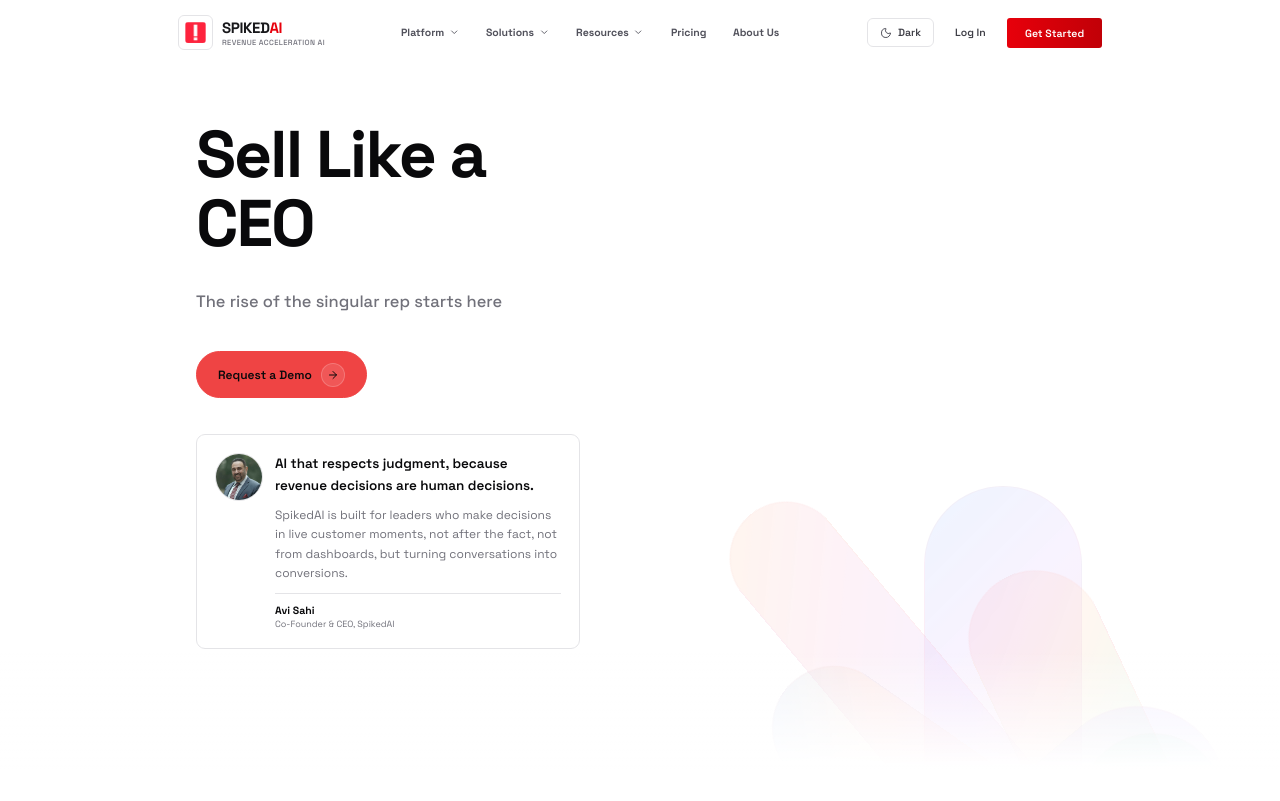
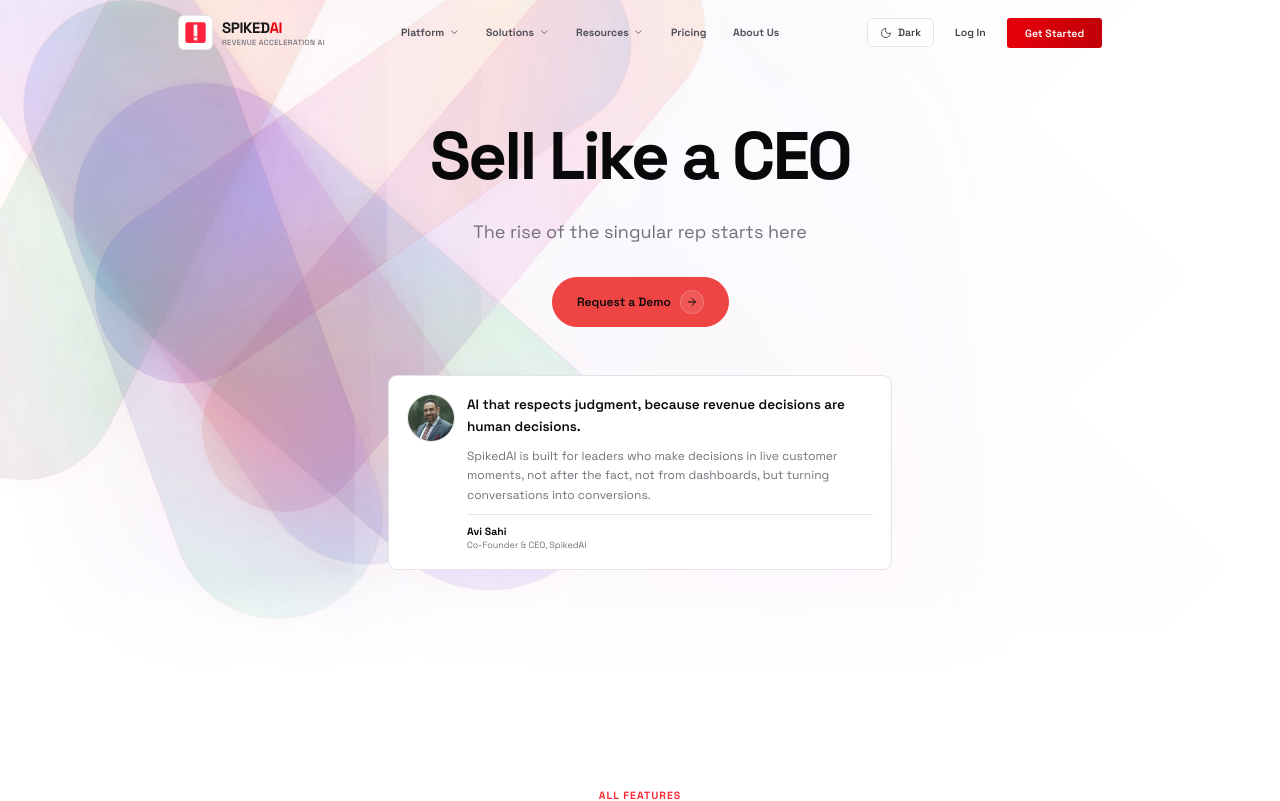
Before and after one commit to nexomac/spiked-landing-page, a SvelteKit app: page / in a window 1280 px wide. Shown: the top 801 px of the page. Built offline with nearby package versions, Linux system fonts and the light colour scheme.

Commit message:
Enhance Hero Section with minimalist design, improved layout, and added visual elements for better engagement

```diff
--- a/src/routes/+page.svelte
+++ b/src/routes/+page.svelte
@@ -460,50 +460,62 @@
 	</div>
 
 	<div class="page-content relative z-10">
-		<!-- Contextual AI Style Hero Section -->
+		<!-- Minimalist Centered Hero Section -->
 		<section
 			data-section="hero"
-			class="relative flex items-center overflow-hidden bg-background contextual-hero min-h-[85vh] py-20 sm:py-24"
+			class="relative flex items-center justify-center overflow-hidden bg-background contextual-hero min-h-[90vh] py-20 sm:py-24"
 		>
-			<!-- Abstract Iridescent Graphic (Right Side) -->
+			<!-- Subtle Light Rays -->
+			<div class="light-rays"></div>
+
+			<!-- Sophisticated Abstract Graphic System (Bottom Left Corner) -->
 			<div
 				class="contextual-graphic"
-				style={`transform: translate(${mouseX * 0.008}px, ${mouseY * 0.008}px);`}
+				style={`transform: translate(${-mouseX * 0.0015}px, ${mouseY * 0.0015}px);`}
 			>
+				<!-- Gradient Orbs for Depth -->
+				<div class="gradient-orb orb-primary"></div>
+				<div class="gradient-orb orb-secondary"></div>
+				<div class="gradient-orb orb-tertiary"></div>
+
+				<!-- Mesh Gradient Background -->
+				<div class="mesh-gradient"></div>
+
+				<!-- Iridescent Tubes with Enhanced Styling -->
 				<div class="iridescent-tube tube-1"></div>
 				<div class="iridescent-tube tube-2"></div>
 				<div class="iridescent-tube tube-3"></div>
 				<div class="iridescent-tube tube-4"></div>
 				<div class="iridescent-tube tube-5"></div>
 				<div class="iridescent-tube tube-6"></div>
+
+				<!-- Geometric Accents -->
+				<div class="geometric-accent accent-1"></div>
+				<div class="geometric-accent accent-2"></div>
+				<div class="geometric-accent accent-3"></div>
 			</div>
-			<div class="glass-loop-container" aria-hidden="true">
-				<div class="glass-loop base"></div>
-				<div class="glass-loop highlight"></div>
-				<div class="glass-loop sheen"></div>
-			</div>
-
-			<!-- Content Container -->
+
+			<!-- Content Container - Centered -->
 			<div
-				class="relative z-10 max-w-7xl mx-auto px-6 sm:px-8 lg:px-12 w-full hero-panel-inner"
+				class="relative z-10 max-w-4xl mx-auto px-6 sm:px-8 lg:px-12 w-full hero-panel-inner text-center"
 			>
 				<div
-					class="grid lg:grid-cols-2 gap-12 lg:gap-16 items-center hero-grid-shell"
+					class="flex flex-col items-center justify-center hero-grid-shell"
 				>
-					<!-- Left Column: Text Content -->
+					<!-- Centered Text Content -->
 					<div
-						class="contextual-content max-w-2xl lg:max-w-3xl mx-auto lg:mx-0 transform transition-all duration-1000 {visibleSections.hero
+						class="contextual-content max-w-3xl mx-auto transform transition-all duration-1000 {visibleSections.hero
 							? 'translate-y-0 opacity-100'
 							: 'translate-y-10 opacity-0'}"
 					>
 						<!-- Main Headline -->
-						<h1 class="contextual-headline mb-8 lg:mb-10">
+						<h1 class="contextual-headline mb-6 lg:mb-8">
 							<span class="block">Sell Like a CEO</span>
 						</h1>
 
 						<!-- Sub-headline -->
 						<p
-							class="contextual-subheadline mb-10 lg:mb-12 text-muted-foreground leading-relaxed max-w-[540px]"
+							class="contextual-subheadline mb-8 lg:mb-10 text-muted-foreground leading-relaxed mx-auto max-w-2xl"
 						>
 							The rise of the singular rep starts here
 						</p>
@@ -511,7 +523,7 @@
 						<!-- CTA Button -->
 						<a
 							href="/contact-sales"
-							class="contextual-cta group relative inline-flex items-center gap-3 px-7 py-3.5 rounded-full font-semibold text-base transition-all duration-200 mb-12"
+							class="contextual-cta group relative inline-flex items-center gap-3 px-8 py-4 rounded-full font-semibold text-base transition-all duration-200 mb-16"
 						>
 							<span class="relative z-10">Request a Demo</span>
 							<span
@@ -523,20 +535,20 @@
 							</span>
 						</a>
 
-						<!-- Founder Quote -->
+						<!-- Founder Quote - Centered -->
 						<div
-							class="bg-card border border-border rounded-xl p-6 hover:border-primary transition-all duration-200 max-w-lg"
+							class="bg-card border border-border rounded-xl p-6 hover:border-primary transition-all duration-200 max-w-2xl mx-auto"
 						>
-							<div class="flex gap-4 items-start">
+							<div class="flex flex-col sm:flex-row gap-4 items-start">
 								<!-- Photo -->
 								<img
 									src="/Photos/Avi Sahi.jpeg"
 									alt="Avi Sahi"
-									class="w-16 h-16 rounded-full object-cover border-2 border-border flex-shrink-0"
+									class="w-16 h-16 rounded-full object-cover border-2 border-border flex-shrink-0 mx-auto sm:mx-0"
 								/>
 
 								<!-- Quote Content -->
-								<div class="flex-1 min-w-0">
+								<div class="flex-1 min-w-0 text-left">
 									<blockquote>
 										<p
 											class="text-base sm:text-lg font-semibold text-foreground leading-relaxed mb-3"
@@ -562,11 +574,6 @@
 								</div>
 							</div>
 						</div>
-					</div>
-
-					<!-- Right Column: Abstract Graphic (Mobile: Hidden, shown in background) -->
-					<div class="hidden lg:block relative h-full min-h-[600px]">
-						<!-- Graphic is positioned absolutely in contextual-graphic -->
 					</div>
 				</div>
 			</div>
@@ -1656,198 +1663,395 @@
 		overflow: hidden;
 	}
 
+	/* Subtle Light Rays - Fortune 500 Style - Emanating from Bottom Left */
+	.light-rays {
+		position: absolute;
+		inset: 0;
+		background:
+			linear-gradient(225deg, transparent 0%, rgba(239, 68, 68, 0.015) 50%, transparent 100%),
+			linear-gradient(315deg, transparent 0%, rgba(168, 85, 247, 0.01) 50%, transparent 100%);
+		opacity: 0.3;
+		pointer-events: none;
+		z-index: 0;
+		animation: rays-shift 20s ease-in-out infinite;
+	}
+
+	@keyframes rays-shift {
+		0%, 100% {
+			opacity: 0.2;
+			transform: translate(0, 0);
+		}
+		50% {
+			opacity: 0.35;
+			transform: translate(-15px, -15px);
+		}
+	}
+
 	.hero-panel-inner {
 		padding-block: var(--hero-panel-padding);
 	}
 
 	.hero-grid-shell {
-		min-height: clamp(520px, 70vh, 860px);
-	}
-
-	/* Contextual Graphic Container */
+		min-height: clamp(400px, 60vh, 700px);
+	}
+
+	/* Contextual Graphic Container - Bottom Left Corner - Enhanced */
 	.contextual-graphic {
 		position: absolute;
-		top: 50%;
-		right: 5%;
-		width: 900px;
-		height: 900px;
-		transform: translateY(-50%);
-		opacity: 0.3;
+		bottom: 0;
+		left: 0;
+		width: 1300px;
+		height: 1300px;
+		transform: translate(-18%, 18%);
 		pointer-events: none;
 		z-index: 1;
+		filter: blur(1px);
+		opacity: 0.85;
 	}
 
 	@media (max-width: 1024px) {
 		.contextual-graphic {
-			width: 600px;
-			height: 600px;
-			right: -10%;
-			opacity: 0.4;
+			width: 1000px;
+			height: 1000px;
+			transform: translate(-12%, 12%);
+			opacity: 0.75;
 		}
 	}
 
 	@media (max-width: 768px) {
 		.contextual-graphic {
-			display: none;
-		}
-	}
-
-	/* Iridescent Tubes */
+			width: 800px;
+			height: 800px;
+			transform: translate(-8%, 8%);
+			opacity: 0.65;
+		}
+	}
+
+	/* Gradient Orbs - Fortune 500 Style */
+	.gradient-orb {
+		position: absolute;
+		border-radius: 50%;
+		filter: blur(80px);
+		opacity: 0.35;
+		animation: orb-pulse 12s ease-in-out infinite;
+	}
+
+	.orb-primary {
+		width: 450px;
+		height: 450px;
+		bottom: 5%;
+		left: 10%;
+		background: radial-gradient(
+			circle at 30% 30%,
+			rgba(239, 68, 68, 0.2) 0%,
+			rgba(168, 85, 247, 0.15) 40%,
+			rgba(59, 130, 246, 0.1) 70%,
+			transparent 100%
+		);
+		animation-delay: 0s;
+	}
+
+	.orb-secondary {
+		width: 350px;
+		height: 350px;
+		bottom: 15%;
+		left: 25%;
+		background: radial-gradient(
+			circle at 50% 50%,
+			rgba(236, 72, 153, 0.18) 0%,
+			rgba(251, 146, 60, 0.12) 50%,
+			transparent 100%
+		);
+		animation-delay: 2.5s;
+	}
+
+	.orb-tertiary {
+		width: 300px;
+		height: 300px;
+		bottom: 25%;
+		left: 5%;
+		background: radial-gradient(
+			circle at 40% 40%,
+			rgba(59, 130, 246, 0.15) 0%,
+			rgba(34, 197, 94, 0.1) 60%,
+			transparent 100%
+		);
+		animation-delay: 5s;
+	}
+
+	@keyframes orb-pulse {
+		0%, 100% {
+			transform: scale(1);
+			opacity: 0.35;
+		}
+		50% {
+			transform: scale(1.08);
+			opacity: 0.45;
+		}
+	}
+
+	/* Mesh Gradient Background */
+	.mesh-gradient {
+		position: absolute;
+		inset: 0;
+		background:
+			radial-gradient(at 20% 20%, rgba(239, 68, 68, 0.08) 0px, transparent 50%),
+			radial-gradient(at 80% 80%, rgba(168, 85, 247, 0.08) 0px, transparent 50%),
+			radial-gradient(at 60% 40%, rgba(59, 130, 246, 0.05) 0px, transparent 50%);
+		opacity: 0.5;
+		filter: blur(60px);
+		animation: mesh-shift 25s ease-in-out infinite;
+	}
+
+	@keyframes mesh-shift {
+		0%, 100% {
+			transform: translate(0, 0) scale(1);
+		}
+		33% {
+			transform: translate(-15px, -15px) scale(1.05);
+		}
+		66% {
+			transform: translate(10px, 10px) scale(0.98);
+		}
+	}
+
+	/* Iridescent Tubes - Enhanced Fortune 500 Style */
 	.iridescent-tube {
 		position: absolute;
 		border-radius: 100px;
-		background: rgba(239, 24, 32, 0.08);
-		border: 1px solid rgba(239, 24, 32, 0.15);
-		animation: iridescent-float 12s ease-in-out infinite;
-		opacity: 0.6;
-	}
-
-	/* Iridescent Tube Positions */
+		background: rgba(239, 24, 32, 0.05);
+		border: 1px solid rgba(239, 24, 32, 0.1);
+		animation: iridescent-float 15s ease-in-out infinite;
+		opacity: 0.5;
+		filter: blur(1px);
+		backdrop-filter: blur(15px);
+		box-shadow:
+			0 0 30px rgba(239, 68, 68, 0.06),
+			inset 0 0 50px rgba(168, 85, 247, 0.03);
+	}
+
+	/* Iridescent Tube Positions - Enhanced Bottom Left Layout */
 	.iridescent-tube.tube-1 {
-		width: 210px;
-		height: 750px;
-		top: 15%;
-		right: 20%;
-		transform: rotate(35deg);
+		width: 300px;
+		height: 950px;
+		bottom: 8%;
+		left: 12%;
+		transform: rotate(-35deg);
 		animation-delay: 0s;
-		border-radius: 105px;
+		border-radius: 150px;
 		background: linear-gradient(
-			135deg,
-			rgba(59, 130, 246, 0.5) 0%,
-			rgba(168, 85, 247, 0.4) 30%,
-			rgba(236, 72, 153, 0.4) 60%,
-			rgba(59, 130, 246, 0.5) 100%
+			225deg,
+			rgba(59, 130, 246, 0.35) 0%,
+			rgba(168, 85, 247, 0.28) 25%,
+			rgba(236, 72, 153, 0.25) 50%,
+			rgba(239, 68, 68, 0.22) 75%,
+			rgba(59, 130, 246, 0.3) 100%
 		);
+		--base-rotation: -35deg;
 	}
 
 	.iridescent-tube.tube-2 {
-		width: 180px;
-		height: 675px;
-		top: 25%;
-		right: 5%;
-		transform: rotate(-25deg);
+		width: 260px;
+		height: 900px;
+		bottom: 18%;
+		left: 3%;
+		transform: rotate(25deg);
 		animation-delay: 2s;
-		border-radius: 90px;
+		border-radius: 130px;
 		background: linear-gradient(
-			135deg,
-			rgba(236, 72, 153, 0.5) 0%,
-			rgba(251, 146, 60, 0.4) 30%,
-			rgba(34, 197, 94, 0.4) 60%,
-			rgba(236, 72, 153, 0.5) 100%
+			225deg,
+			rgba(236, 72, 153, 0.35) 0%,
+			rgba(251, 146, 60, 0.28) 30%,
+			rgba(34, 197, 94, 0.25) 60%,
+			rgba(236, 72, 153, 0.3) 100%
 		);
+		--base-rotation: 25deg;
 	}
 
 	.iridescent-tube.tube-3 {
+		width: 340px;
+		height: 850px;
+		bottom: 3%;
+		left: 22%;
+		transform: rotate(-50deg);
+		animation-delay: 4s;
+		border-radius: 170px;
+		background: linear-gradient(
+			225deg,
+			rgba(168, 85, 247, 0.38) 0%,
+			rgba(59, 130, 246, 0.32) 25%,
+			rgba(34, 197, 94, 0.28) 50%,
+			rgba(168, 85, 247, 0.35) 100%
+		);
+		--base-rotation: -50deg;
+	}
+
+	.iridescent-tube.tube-4 {
+		width: 220px;
+		height: 920px;
+		bottom: 12%;
+		left: 38%;
+		transform: rotate(40deg);
+		animation-delay: 6s;
+		border-radius: 110px;
+		background: linear-gradient(
+			225deg,
+			rgba(251, 146, 60, 0.35) 0%,
+			rgba(236, 72, 153, 0.28) 30%,
+			rgba(168, 85, 247, 0.25) 60%,
+			rgba(251, 146, 60, 0.32) 100%
+		);
+		--base-rotation: 40deg;
+	}
+
+	.iridescent-tube.tube-5 {
+		width: 280px;
+		height: 860px;
+		bottom: 6%;
+		left: 10%;
+		transform: rotate(-20deg);
+		animation-delay: 8s;
+		border-radius: 140px;
+		background: linear-gradient(
+			225deg,
+			rgba(34, 197, 94, 0.35) 0%,
+			rgba(59, 130, 246, 0.28) 30%,
+			rgba(168, 85, 247, 0.25) 60%,
+			rgba(34, 197, 94, 0.32) 100%
+		);
+		--base-rotation: -20deg;
+	}
+
+	.iridescent-tube.tube-6 {
 		width: 240px;
-		height: 630px;
-		top: 40%;
-		right: 15%;
-		transform: rotate(50deg);
-		animation-delay: 4s;
+		height: 820px;
+		bottom: 22%;
+		left: 28%;
+		transform: rotate(55deg);
+		animation-delay: 10s;
 		border-radius: 120px;
 		background: linear-gradient(
-			135deg,
-			rgba(168, 85, 247, 0.5) 0%,
-			rgba(59, 130, 246, 0.4) 30%,
-			rgba(34, 197, 94, 0.4) 60%,
-			rgba(168, 85, 247, 0.5) 100%
+			225deg,
+			rgba(59, 130, 246, 0.35) 0%,
+			rgba(251, 146, 60, 0.28) 30%,
+			rgba(236, 72, 153, 0.25) 60%,
+			rgba(59, 130, 246, 0.32) 100%
 		);
-	}
-
-	.iridescent-tube.tube-4 {
-		width: 150px;
-		height: 720px;
-		top: 10%;
-		right: 35%;
-		transform: rotate(-40deg);
-		animation-delay: 6s;
-		border-radius: 75px;
+		--base-rotation: 55deg;
+	}
+
+	/* Geometric Accents - Fortune 500 Style */
+	.geometric-accent {
+		position: absolute;
+		border: 1px solid;
+		opacity: 0.18;
+		animation: geometric-rotate 30s linear infinite;
+	}
+
+	.accent-1 {
+		width: 100px;
+		height: 100px;
+		bottom: 30%;
+		left: 20%;
+		border-color: rgba(239, 68, 68, 0.25);
+		border-radius: 30% 70% 70% 30% / 30% 30% 70% 70%;
 		background: linear-gradient(
-			135deg,
-			rgba(251, 146, 60, 0.5) 0%,
-			rgba(236, 72, 153, 0.4) 30%,
-			rgba(168, 85, 247, 0.4) 60%,
-			rgba(251, 146, 60, 0.5) 100%
+			315deg,
+			rgba(239, 68, 68, 0.06) 0%,
+			transparent 100%
 		);
-	}
-
-	.iridescent-tube.tube-5 {
-		width: 195px;
-		height: 690px;
-		top: 50%;
-		right: 8%;
-		transform: rotate(20deg);
-		animation-delay: 8s;
-		border-radius: 97.5px;
+		animation-delay: 0s;
+		filter: blur(2px);
+	}
+
+	.accent-2 {
+		width: 70px;
+		height: 70px;
+		bottom: 35%;
+		left: 8%;
+		border-color: rgba(168, 85, 247, 0.25);
+		border-radius: 50%;
+		background: radial-gradient(
+			circle,
+			rgba(168, 85, 247, 0.08) 0%,
+			transparent 70%
+		);
+		animation-delay: 10s;
+		filter: blur(1.5px);
+	}
+
+	.accent-3 {
+		width: 85px;
+		height: 85px;
+		bottom: 15%;
+		left: 35%;
+		border-color: rgba(59, 130, 246, 0.25);
+		clip-path: polygon(50% 0%, 0% 100%, 100% 100%);
 		background: linear-gradient(
-			135deg,
-			rgba(34, 197, 94, 0.5) 0%,
-			rgba(59, 130, 246, 0.4) 30%,
-			rgba(168, 85, 247, 0.4) 60%,
-			rgba(34, 197, 94, 0.5) 100%
+			225deg,
+			rgba(59, 130, 246, 0.07) 0%,
+			transparent 100%
 		);
-	}
-
-	.iridescent-tube.tube-6 {
-		width: 165px;
-		height: 660px;
-		top: 30%;
-		right: 25%;
-		transform: rotate(-55deg);
-		animation-delay: 10s;
-		border-radius: 82.5px;
-		background: linear-gradient(
-			135deg,
-			rgba(59, 130, 246, 0.5) 0%,
-			rgba(251, 146, 60, 0.4) 30%,
-			rgba(236, 72, 153, 0.4) 60%,
-			rgba(59, 130, 246, 0.5) 100%
-		);
+		animation-delay: 20s;
+		filter: blur(1.8px);
+	}
+
+	@keyframes geometric-rotate {
+		0% {
+			transform: rotate(0deg) scale(1);
+		}
+		50% {
+			transform: rotate(180deg) scale(1.05);
+		}
+		100% {
+			transform: rotate(360deg) scale(1);
+		}
 	}
 
 	@keyframes iridescent-float {
 		0%,
 		100% {
-			transform: translateY(0) rotate(var(--base-rotation, 0deg));
+			transform: translateY(0) translateX(0) rotate(var(--base-rotation, 0deg));
+			opacity: 0.5;
 		}
 		25% {
-			transform: translateY(-15px)
-				rotate(calc(var(--base-rotation, 0deg) + 3deg));
+			transform: translateY(-12px) translateX(6px)
+				rotate(calc(var(--base-rotation, 0deg) + 2deg));
+			opacity: 0.55;
 		}
 		50% {
-			transform: translateY(-8px) rotate(var(--base-rotation, 0deg));
+			transform: translateY(-6px) translateX(-3px) rotate(var(--base-rotation, 0deg));
+			opacity: 0.52;
 		}
 		75% {
-			transform: translateY(-20px)
-				rotate(calc(var(--base-rotation, 0deg) - 3deg));
-		}
-	}
-
-	/* Glass Loop Container - Hidden for flat design */
-	.glass-loop-container {
-		display: none;
-	}
-
-	/* Typography */
+			transform: translateY(-15px) translateX(3px)
+				rotate(calc(var(--base-rotation, 0deg) - 2deg));
+			opacity: 0.58;
+		}
+	}
+
+
+	/* Typography - Minimalist Centered */
 	.contextual-headline {
-		font-size: clamp(2.5rem, 8vw, 5.5rem);
+		font-size: clamp(3rem, 7vw, 6rem);
 		font-weight: 900;
-		line-height: 1.05;
-		letter-spacing: -0.03em;
+		line-height: 1.1;
+		letter-spacing: -0.04em;
 		color: var(--foreground);
 		text-rendering: optimizeLegibility;
 		-webkit-font-smoothing: antialiased;
 		-moz-osx-font-smoothing: grayscale;
+		text-align: center;
 	}
 
 	.contextual-subheadline {
-		font-size: clamp(1.125rem, 2vw, 1.375rem);
-		font-weight: 500;
+		font-size: clamp(1.25rem, 2.5vw, 1.5rem);
+		font-weight: 400;
 		line-height: 1.6;
-		/* Better text rendering */
 		text-rendering: optimizeLegibility;
 		-webkit-font-smoothing: antialiased;
 		-moz-osx-font-smoothing: grayscale;
+		text-align: center;
 	}
 
 	/* CTA Button */
@@ -1928,7 +2132,10 @@
 
 	@media (prefers-reduced-motion: reduce) {
 		.iridescent-tube,
-		.glass-loop,
+		.gradient-orb,
+		.geometric-accent,
+		.mesh-gradient,
+		.light-rays,
 		.animate-particle-float,
 		.animate-fade-in-up {
 			animation: none;
```
Also changed, not shown: src/lib/data/ai-assistance.js, src/lib/data/followup.js (line endings or trailing spaces), src/lib/data/notetaker.js (line endings or trailing spaces), src/lib/data/simulator.js.
